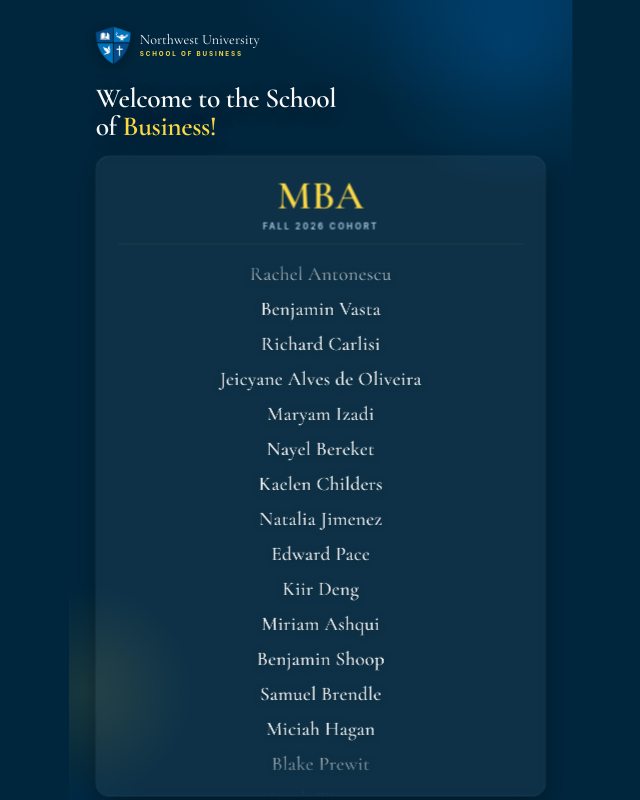
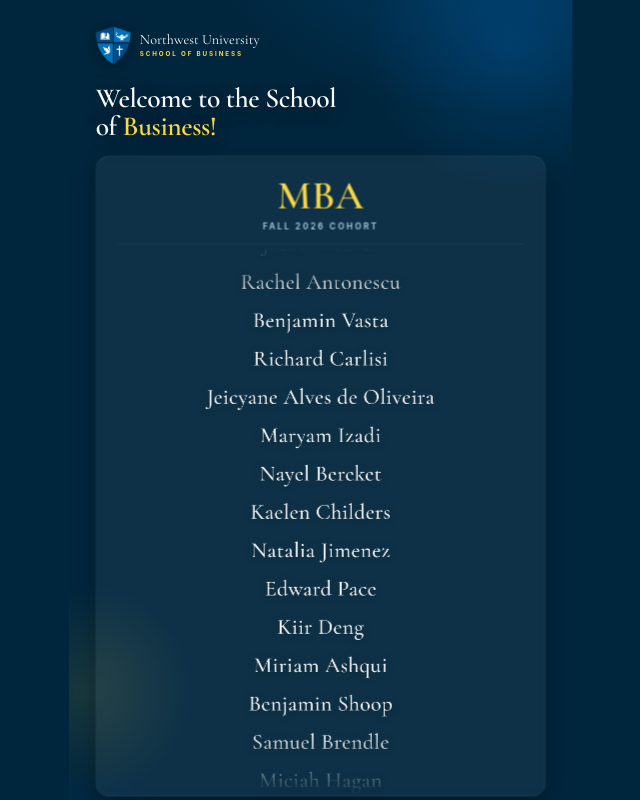
Before and after one commit to geovanaluiza/mbabusiness, a Nuxt app: page / in a window 1280 px wide. Shown: the whole page, without its empty margins (346-986 px from the left). Built offline with nearby package versions, Linux system fonts and the light colour scheme.

Commit message:
Names bigger: 52px serif, 92px rows

```diff
--- a/pages/index.vue
+++ b/pages/index.vue
@@ -6,7 +6,7 @@
 
 import { ref, computed, onMounted, onUnmounted } from 'vue'
 
-const ROW_H = 84 // px per name row — keep in sync with .name height
+const ROW_H = 92 // px per name row — keep in sync with .name height
 
 const mba = [
   'Blake Prewit',
@@ -243,10 +243,10 @@ onUnmounted(() => { if (timer) clearTimeout(timer) })
 }
 .name {
   display: flex; align-items: center; justify-content: center;
-  height: 84px;
-  flex: 0 0 84px;
+  height: 92px;
+  flex: 0 0 92px;
   font-family: var(--font-serif);
-  font-size: 46px; font-weight: 500;
+  font-size: 52px; font-weight: 500;
   letter-spacing: 0.015em;
   color: var(--nu-wisp);
   white-space: nowrap;
```
